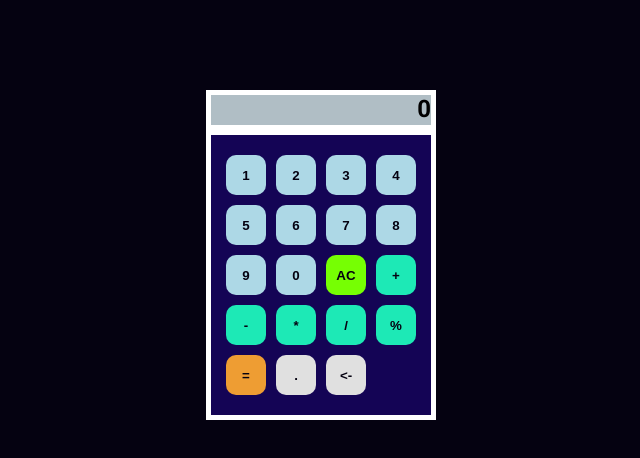
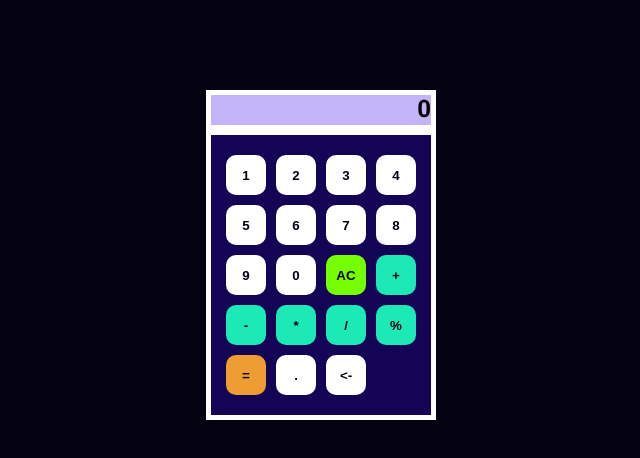
Before and after one commit to viniciusgasparino/calculadora, a Next.js app: page / in a window 1280 px wide. Shown: the top 458 px of the page, without its empty margins (319-959 px from the left). Built offline with nearby package versions, Linux system fonts and the light colour scheme.

Commit message:
mudando cor do botao

```diff
--- a/components/butom/Button.jsx
+++ b/components/butom/Button.jsx
@@ -18,7 +18,7 @@ function Button({text,value,onClick,corBotao}){
 }
 
 Button.defaultProps = {
-  corBotao: "lightblue"
+  corBotao: "white"
 }
 
 export default Button
--- a/components/calculadora/Calculadora.jsx
+++ b/components/calculadora/Calculadora.jsx
@@ -87,8 +87,8 @@ function Calculadora(){
         <Button text="/" value={"/"} onClick={handlerOperator} corBotao="#1de9b6"/>
         <Button text="%" value={"%"} onClick={handlerOperator} corBotao="#1de9b6"/>
         <Button text="=" value={"="} onClick={calculator} corBotao="#ee9d33"/>
-        <Button text="." value={"."}  onClick={inputNumber} corBotao="#e0e0e0"/>
-        <Button text="<-" value={number} onClick={backSpace} corBotao="#e0e0e0"/>
+        <Button text="." value={"."}  onClick={inputNumber} />
+        <Button text="<-" value={number} onClick={backSpace} />
       </div>
     </div>
   )
--- a/components/tela/Tela.module.css
+++ b/components/tela/Tela.module.css
@@ -2,7 +2,6 @@
   width: 230px;
   height: 40px;
   text-align: right;
-  background-color: white;
   border: 5px solid white;
-  background-color: #b0bec5 ;
+  background-color: #c2b4f7;
 }
```
